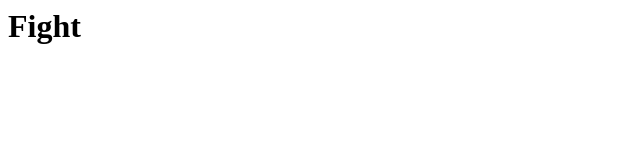
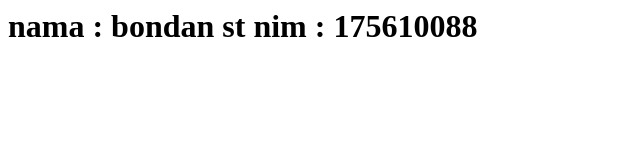
Before and after one commit to bondans007/tcc, a plain HTML site: page index.html in a window 1280 px wide. Shown: the whole page, without its empty margins (0-640 px from the left). Drawn offline with Linux system fonts and the light colour scheme.

Commit message:
menambah file html

```diff
--- a/index.html
+++ b/index.html
@@ -1,5 +1,7 @@
 <html>
 <body>
-<h1>Fight</h1>
+<h1>nama : bondan st
+    nim : 175610088
+</h1>
 </body>
 </html>
```
